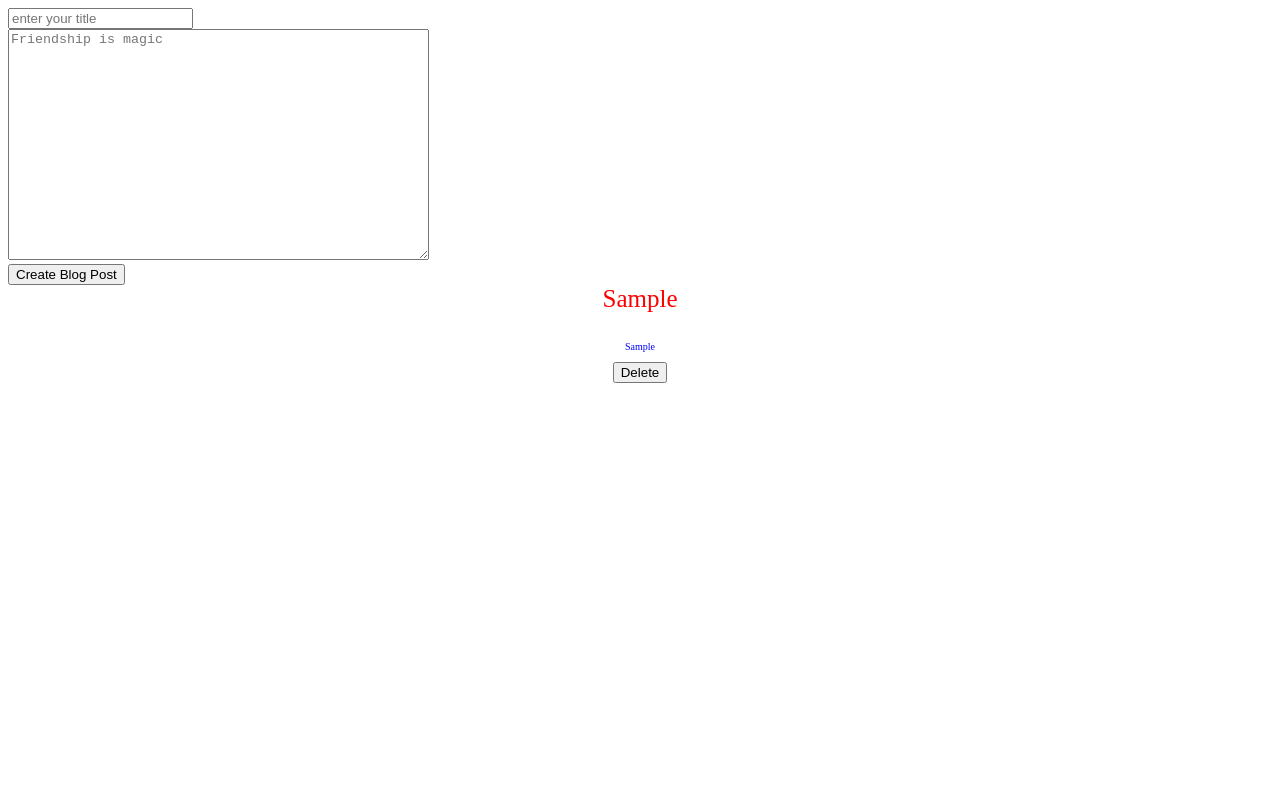
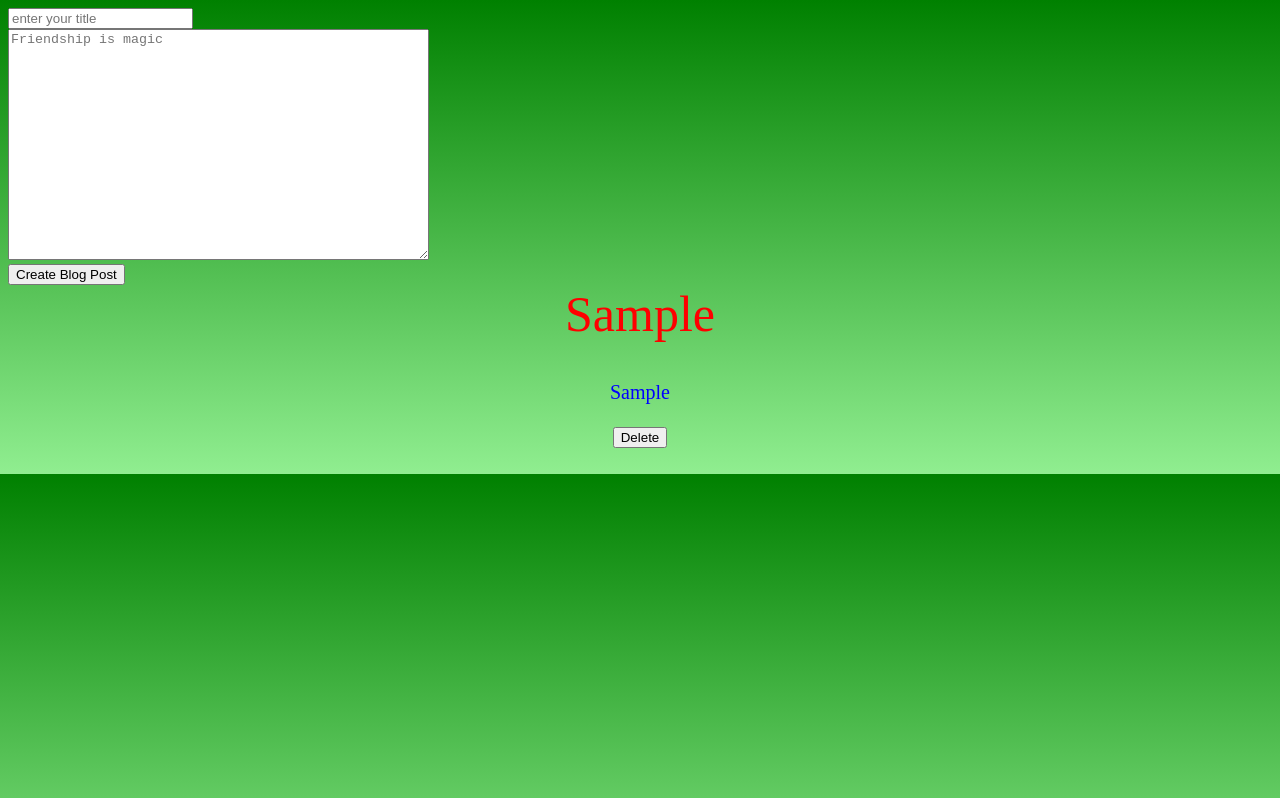
Before and after one commit to DavidWei95036593/Simple-Blog, a plain HTML site: page index.html in a window 1280 px wide. Both pictures are taken after typing "Sample", "Sample" into the empty fields and a click on the button "Create Blog Post". Drawn offline with Linux system fonts and the light colour scheme.

Commit message:
change the font size for title and context

```diff
--- a/index.html
+++ b/index.html
@@ -5,8 +5,8 @@
   <title>Simple Blog</title>
 </head>
 <body>
-<input id="title" type="text" placeholder="enter your title"><br>
-<textarea id="text" rows="15" cols ="50" placeholder="Friendship is magic"></textarea><br>
+<input id="maintitle" type="text" placeholder="enter your title"><br>
+<textarea id="textarea" rows="15" cols ="50" placeholder="Friendship is magic"></textarea><br>
 <button id="createblog">Create Blog Post</button><br>
 <section id="head"></section><br>
 <section id="main"></section><br>
--- a/script.js
+++ b/script.js
@@ -1,11 +1,11 @@
 var button = document.getElementById("createblog");
 button.addEventListener("click",function(){
 
-var input = document.getElementById("text")
+var input = document.getElementById("textarea")
 var newP = document.createElement("p");
 newP.innerHTML = input.value;
 
-var title = document.getElementById("title");
+var title = document.getElementById("maintitle");
 var newT = document.createElement("t");
 newT.innerHTML = title.value;
 
@@ -14,6 +14,7 @@ var head = document.getElementById("head");
 
 head.append(newT);
 section.append(newP);
+
 input.value = "";
 title.value = "";
 
@@ -23,6 +24,6 @@ deleteButton.addEventListener("click",function(){
 	head.removeChild(newT);
 	section.removeChild(newP);
 	section.removeChild(deleteButton);})
-section.append(deleteButton);
+  section.append(deleteButton);
 
 })
--- a/style.css
+++ b/style.css
@@ -1,10 +1,13 @@
 #head{
-	font-size:25px;
+	font-size:50px;
 	color:red;
 	text-align:center;
 }
 #main{
-	font-size:10px;
+	font-size:20px;
 	color:blue;
 	text-align: center;
 }
+html{
+  background:-webkit-linear-gradient(green,lightgreen);
+}
```
